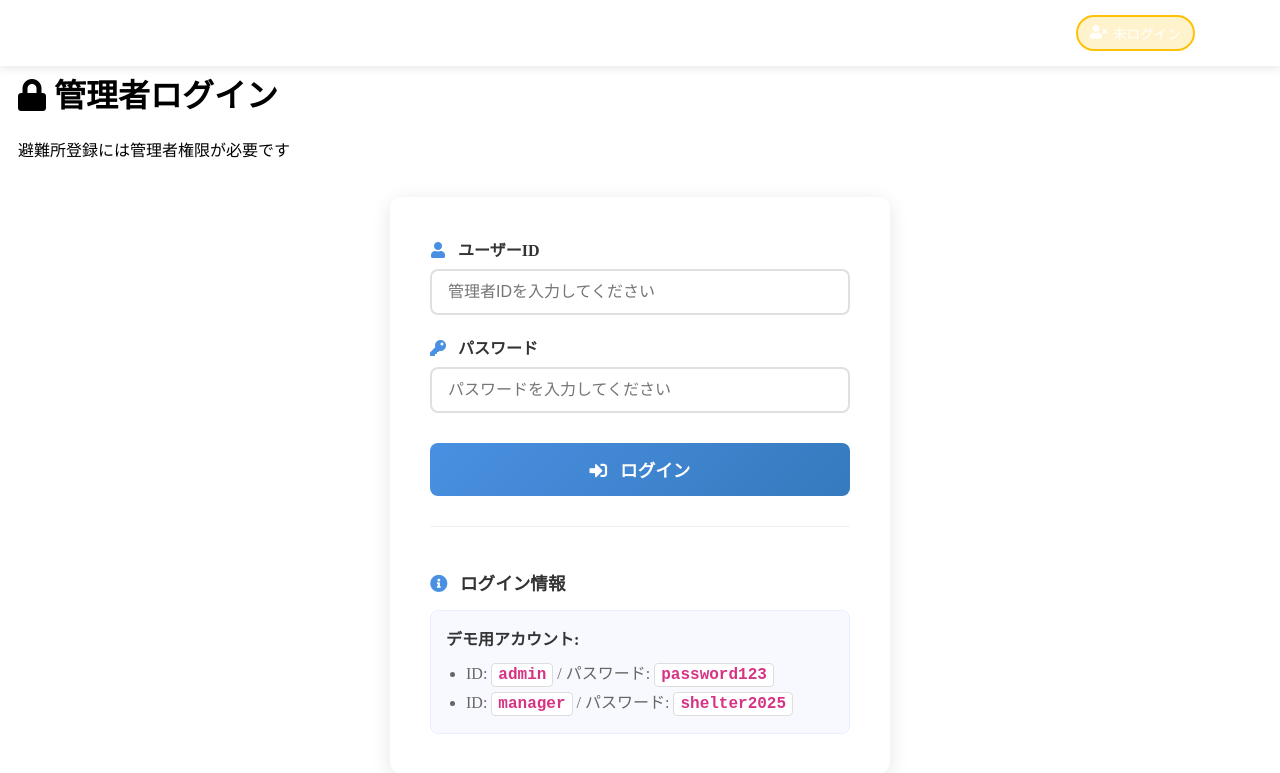
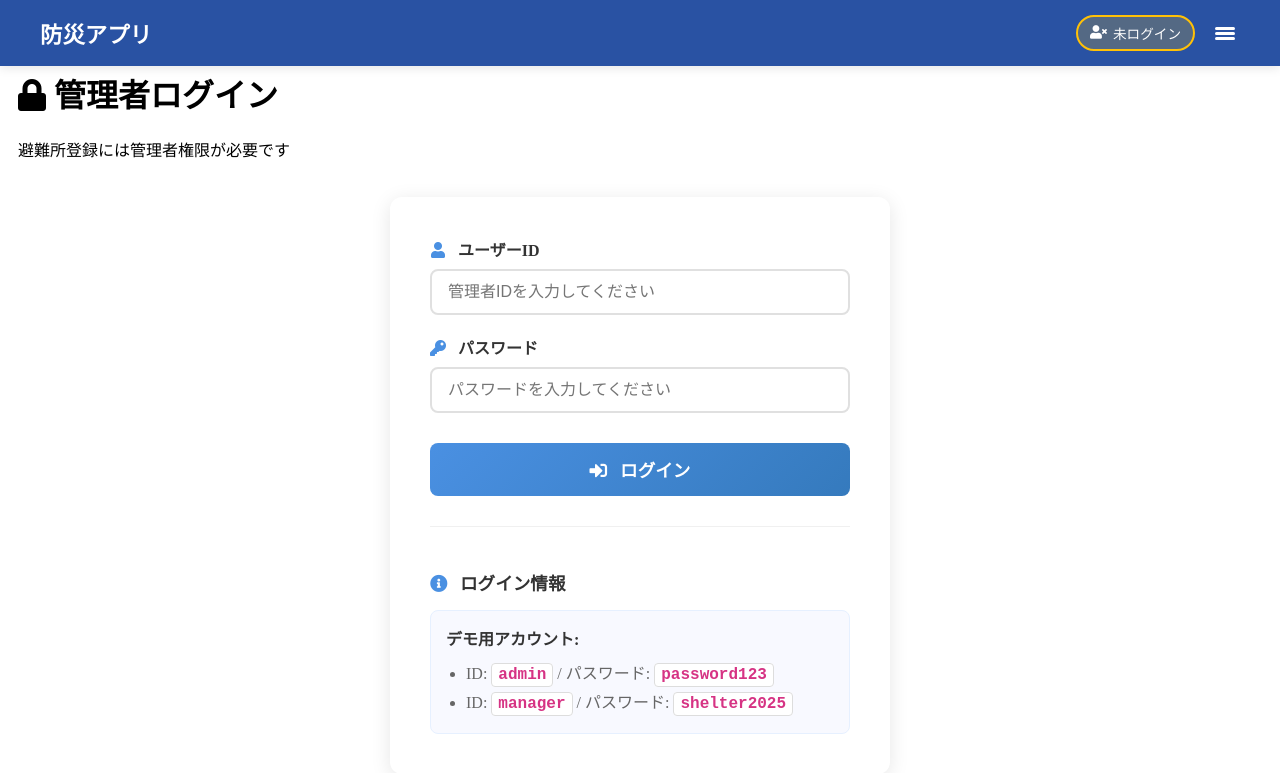
Before and after one commit to ikeyosh/bousai_app_no_experience, a Flask app: page /login in a window 1280 px wide. Shown: the top 773 px of the page. Run offline with Flask 3, Linux system fonts and the light colour scheme.

Commit message:
微修正

```diff
--- a/bousai_app/templates/base.html
+++ b/bousai_app/templates/base.html
@@ -96,14 +96,14 @@
   <style>
     /* ヘッダーのスタイル */
     .app-header {
-      """
-      【デザイン変更ワーク】
+
+      /*【デザイン変更ワーク】
       赤：#dc3545
       オレンジ：#fd7e14
       紫：#6f42c1
       緑：#27e660
       元の青に戻す：#2952a3
-      """
+      */
       background: #2952a3;
       color: white;
       padding: 0;
```
